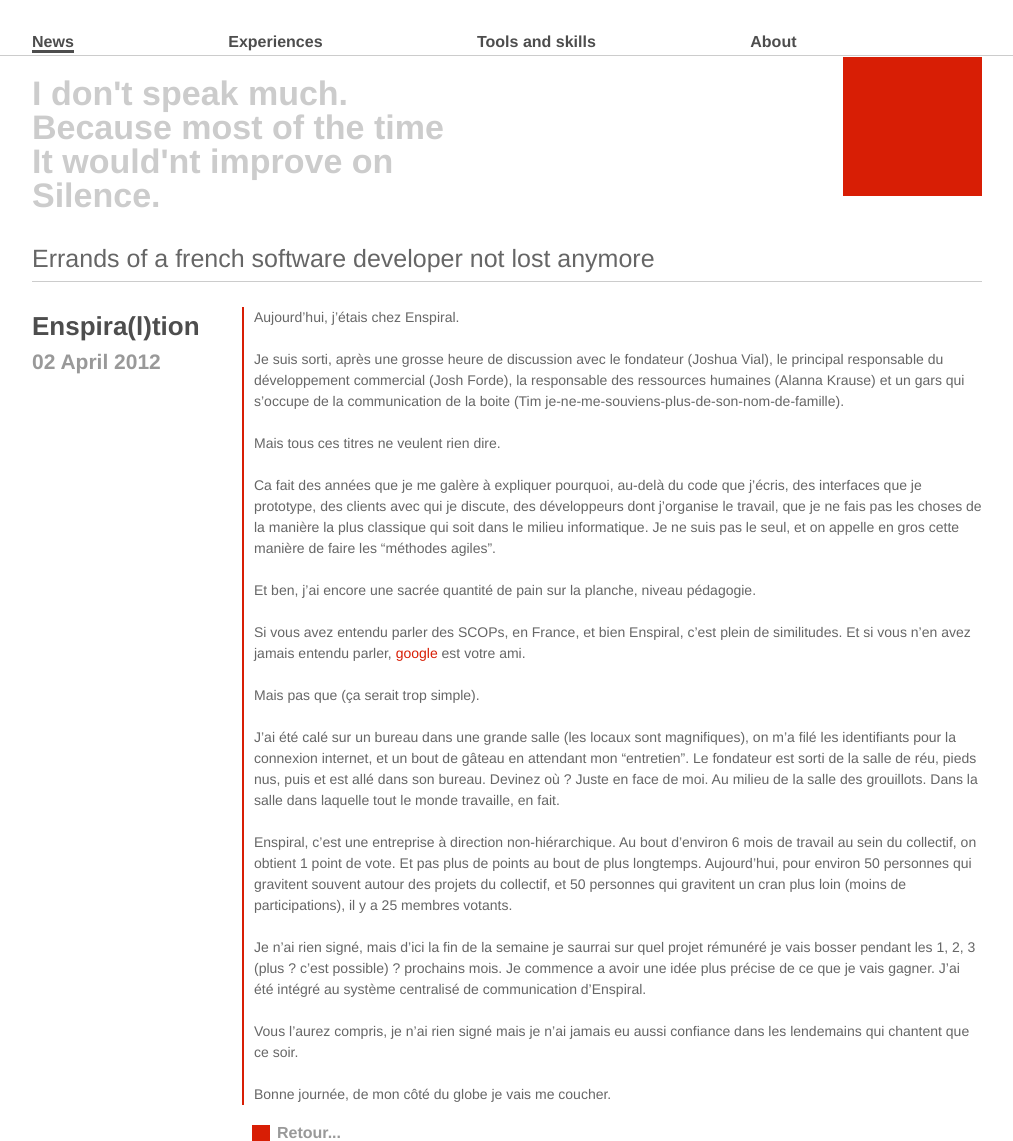
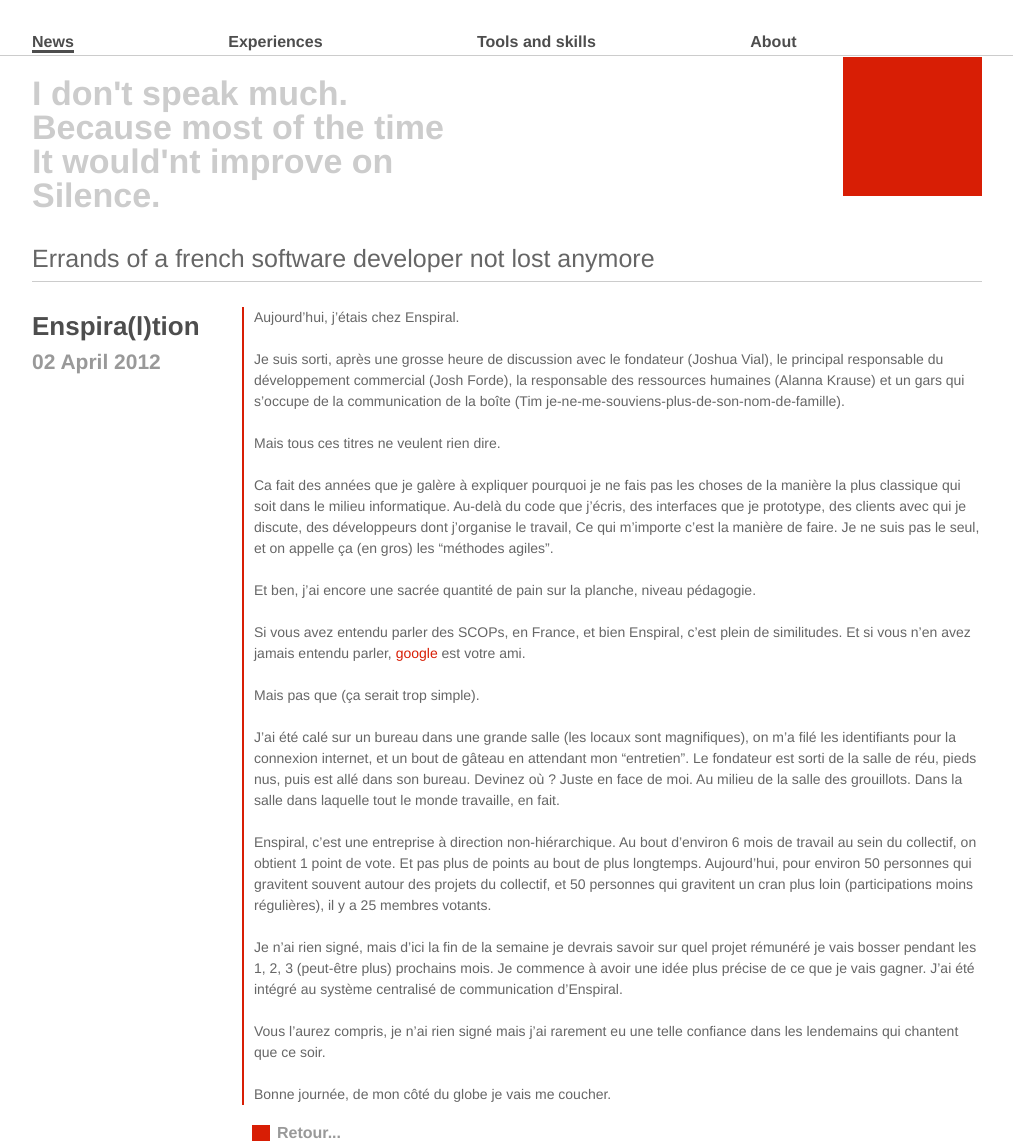
Before and after one commit to vaevictis/vaevictis.github.com, a Jekyll site: the page built from _posts/2012-04-02-inspiration.markdown, in a window 1280 px wide. Shown: the whole page, without its empty margins (133-1146 px from the left). Built offline with Jekyll 4.4.1, drawn with Linux system fonts in a browser that asks for light colours.

Commit message:
Typos in posts

```diff
--- a/_posts/2012-03-29-wonderful.markdown
+++ b/_posts/2012-03-29-wonderful.markdown
@@ -15,10 +15,10 @@
 <br />
 <br />
 
-Jonathon, bien sûr. Mon contact avant de toucher le sol neo-zélandais, et un gars super une fois passés les premiers moments. Multitask-jon comme le surnomme sa copine Zoë. Ses collocataires, aussi, et l'auberge espagnole qui s'y réunit.
+Jonathon, bien sûr. Mon contact avant de toucher le sol neo-zélandais, et un gars super une fois passés les premiers moments. Multitask-jon comme le surnomme sa copine Zoë. Ses colocataires, aussi, et l'auberge espagnole qui s'y réunit.
 Kalt, le floridien pécheur sous-marin. Bella, l'argentine (espagnole ?) installée ici depuis 6 ans). Les inconnus ou presque : Walt, Tiffany, Matt.
-La collocataire de Zoë, Lisa, chez qui nous sommes rentrés dormir avec Jon et cette dernière. Super adorable, ancienne vadrouilleuse en Italie. Un plaisir de discuter avec elle pendant que Jon et Zoë écoutaitent un de leur potes dans la fabrication de green roofs. En France, on appelle ça des toitures-terrasses végétalisées, je crois.
+La colocataire de Zoë, Lisa, chez qui nous sommes rentrés dormir avec Jon et cette dernière. Super adorable, ancienne vadrouilleuse en Italie. Un plaisir de discuter avec elle pendant que Jon et Zoë écoutaient un de leurs potes dans la fabrication de green roofs. En France, on appelle ça des toitures-terrasses végétalisées, je crois.
 <br />
 <br />
 
-Tous, sans exception, sont ouverts, serviables (à l'excès pour un français), conviaux et très intéressants. Des gens qui ont tous des trucs à dire sur au moins un autre sujet que la météo, la famille et le travail.
+Tous, sans exception, sont ouverts, serviables (à l'excès du point de vue d'un français), conviaux et très intéressants. Des gens qui ont tous des trucs à dire sur au moins un autre sujet que la météo, la famille et le travail.
--- a/_posts/2012-04-02-inspiration.markdown
+++ b/_posts/2012-04-02-inspiration.markdown
@@ -9,7 +9,7 @@
 <br />
 <br />
 
-Je suis sorti, après une grosse heure de discussion avec le fondateur (Joshua Vial), le principal responsable du développement commercial (Josh Forde), la responsable des ressources humaines (Alanna Krause) et un gars qui s'occupe de la communication de la boite (Tim je-ne-me-souviens-plus-de-son-nom-de-famille).
+Je suis sorti, après une grosse heure de discussion avec le fondateur (Joshua Vial), le principal responsable du développement commercial (Josh Forde), la responsable des ressources humaines (Alanna Krause) et un gars qui s'occupe de la communication de la boîte (Tim je-ne-me-souviens-plus-de-son-nom-de-famille).
 <br />
 <br />
 
@@ -17,7 +17,7 @@
 <br />
 <br />
 
-Ca fait des années que je me galère à expliquer pourquoi, au-delà du code que j'écris, des interfaces que je prototype, des clients avec qui je discute, des développeurs dont j'organise le travail, que je ne fais pas les choses de la manière la plus classique qui soit dans le milieu informatique. Je ne suis pas le seul, et on appelle en gros cette manière de faire les "méthodes agiles".
+Ca fait des années que je galère à expliquer pourquoi je ne fais pas les choses de la manière la plus classique qui soit dans le milieu informatique. Au-delà du code que j'écris, des interfaces que je prototype, des clients avec qui je discute, des développeurs dont j'organise le travail, Ce qui m'importe c'est la manière de faire. Je ne suis pas le seul, et on appelle ça (en gros) les "méthodes agiles".
 <br />
 <br />
 
@@ -33,19 +33,19 @@
 <br />
 <br />
 
-J'ai été calé sur un bureau dans une grande salle (les locaux sont magnifiques), on m'a filé les identifiants pour la connexion internet, et un bout de gâteau en attendant mon "entretien". Le fondateur est sorti de la salle de réu, pieds nus, puis et est allé dans son bureau. Devinez où ? Juste en face de moi. Au milieu de la salle des grouillots. Dans la salle dans laquelle tout le monde travaille, en fait.
+J'ai été calé sur un bureau dans une grande salle (les locaux sont magnifiques), on m'a filé les identifiants pour la connexion internet, et un bout de gâteau en attendant mon "entretien". Le fondateur est sorti de la salle de réu, pieds nus, puis est allé dans son bureau. Devinez où ? Juste en face de moi. Au milieu de la salle des grouillots. Dans la salle dans laquelle tout le monde travaille, en fait.
 <br />
 <br />
 
-Enspiral, c'est une entreprise à direction non-hiérarchique. Au bout d'environ 6 mois de travail au sein du collectif, on obtient 1 point de vote. Et pas plus de points au bout de plus longtemps. Aujourd'hui, pour environ 50 personnes qui gravitent souvent autour des projets du collectif, et 50 personnes qui gravitent un cran plus loin (moins de participations), il y a 25 membres votants.
+Enspiral, c'est une entreprise à direction non-hiérarchique. Au bout d'environ 6 mois de travail au sein du collectif, on obtient 1 point de vote. Et pas plus de points au bout de plus longtemps. Aujourd'hui, pour environ 50 personnes qui gravitent souvent autour des projets du collectif, et 50 personnes qui gravitent un cran plus loin (participations moins régulières), il y a 25 membres votants.
 <br />
 <br />
 
-Je n'ai rien signé, mais d'ici la fin de la semaine je saurrai sur quel projet rémunéré je vais bosser pendant les 1, 2, 3 (plus ? c'est possible) ? prochains mois. Je commence a avoir une idée plus précise de ce que je vais gagner. J'ai été intégré au système centralisé de communication d'Enspiral.
+Je n'ai rien signé, mais d'ici la fin de la semaine je devrais savoir sur quel projet rémunéré je vais bosser pendant les 1, 2, 3 (peut-être plus) prochains mois. Je commence à avoir une idée plus précise de ce que je vais gagner. J'ai été intégré au système centralisé de communication d'Enspiral.
 <br />
 <br />
 
-Vous l'aurez compris, je n'ai rien signé mais je n'ai jamais eu aussi confiance dans les lendemains qui chantent que ce soir.
+Vous l'aurez compris, je n'ai rien signé mais j'ai rarement eu une telle confiance dans les lendemains qui chantent que ce soir.
 <br />
 <br />
 
--- a/_posts/2012-04-05-dans-les-nuages.markdown
+++ b/_posts/2012-04-05-dans-les-nuages.markdown
@@ -1,11 +1,11 @@
 ---
 layout: detailed_post
 title: "Dans les nuages"
-abstract: "J'ai visité une petite dizaine de collocations. Je crois que j'ai enfin trouvé la bonne. j'espère juste que les deux collocataires en place auront la même idée."
+abstract: "J'ai visité une petite dizaine de colocations. Je crois que j'ai enfin trouvé la bonne. J'espère juste que les deux colocataires déjà en place auront la même idée."
 published: true
 ---
 
-Depuis que je suis arrivé, j'ai visité une petite dizaine de collocations. Du mieux, du moins bien. Du sale, du propre, du grand, du petit, des gens dont je me suis senti proches, d'autres moins.
+Depuis que je suis arrivé, j'ai visité une petite dizaine de colocations. Du mieux, du moins bien. Du sale, du propre, du grand, du petit, des gens dont je me suis senti proches, d'autres moins.
 <br />
 <br />
 
@@ -19,7 +19,7 @@
 
 Un sauna dans le bâtiment. Oui, comme en Suède. Utilisation comprise dans les charges de l'appartement.
 
-Les deux collocs en place, Nick et Rachel, sont des geeks. Gros joueurs. une Xbox dans le salon. Des gros PC dans chaque chambre. des BDs, des bouquins de partout. On n'a pas traîné à se lancer dans de longues discussions passionnées sur tout un tas de sujets, en fait.
+Les deux colocs en place, Nick et Rachel, sont des geeks. Gros joueurs. une Xbox dans le salon. Des gros PC dans chaque chambre. des bd, des bouquins de partout. On n'a pas traîné à se lancer dans de longues discussions passionnées sur tout un tas de sujets, en fait.
 <br />
 <br />
 
```
Also changed, not shown: _posts/2012-03-27-depart.markdown (+4 -4 lines), _posts/2012-04-04-windy-welly.markdown (+4 -4 lines).
